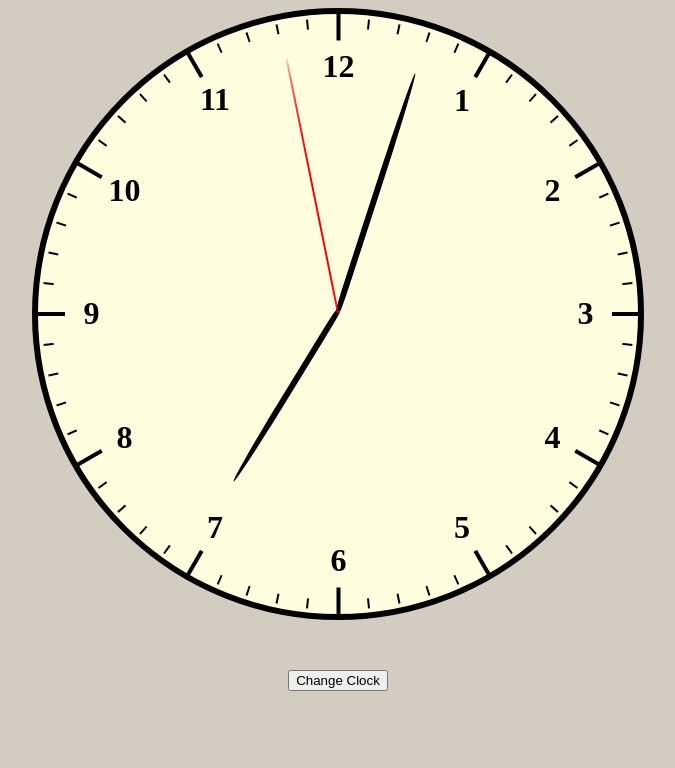
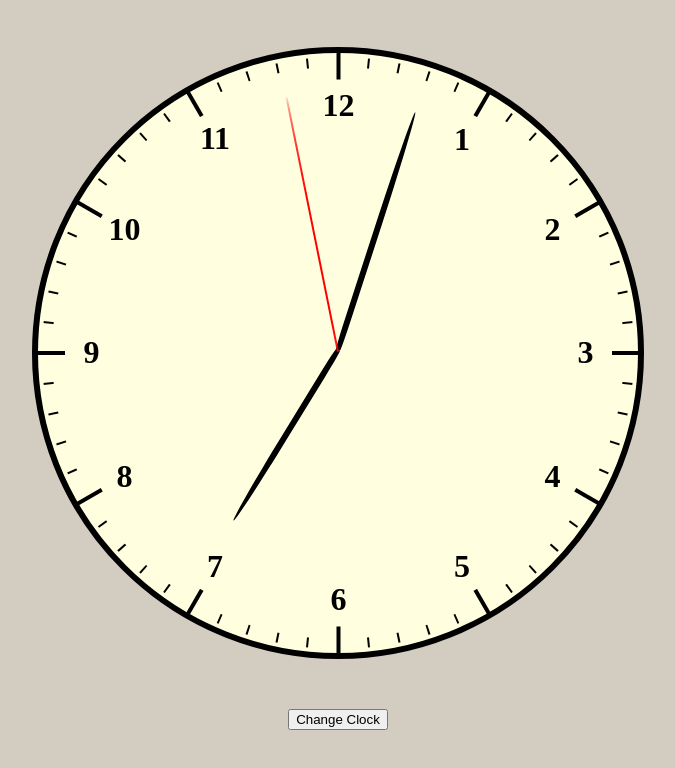
Before and after one commit to illkyo/clock-site, a plain HTML site: page index.html in a window 1280 px wide. Shown: the whole page, without its empty margins (302-977 px from the left). Drawn offline with Linux system fonts and the light colour scheme.

Commit message:
feat: center clock

```diff
--- a/styles.css
+++ b/styles.css
@@ -13,7 +13,9 @@ body {
 
 .container {
   display: flex;
+  height: 95vh;
   flex-direction: column;
+  justify-content: center;
   align-items: center;
   gap: 50px;
 }
```
